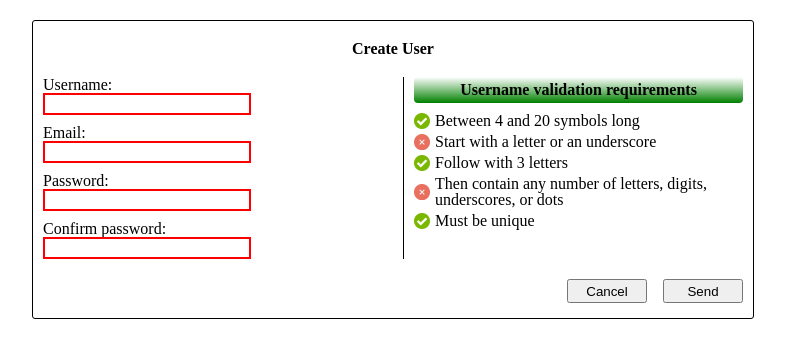
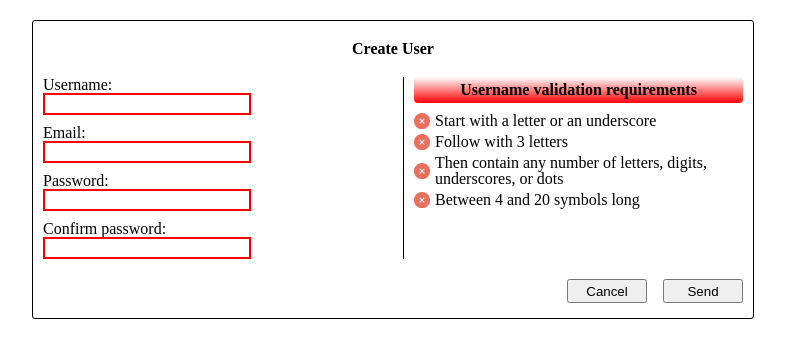
Before and after one commit to jsergei/vjs-create-user, a website built with webpack: page src/index.html in a window 1280 px wide. Shown: the whole page, without its empty margins (247-1032 px from the left). Built offline with nearby package versions, Linux system fonts and the light colour scheme.

Commit message:
implement custom validation rule for username

```diff
--- a/src/index.html
+++ b/src/index.html
@@ -38,28 +38,7 @@
                     <section class="validation-content__new"></section>
                     <section class="validation-content__username">
                         <header class="validation-content__header">Username validation requirements</header>
-                        <ul>
-                            <li class="val-rule">
-                                <div class="val-rule__mark val-rule__valid-mark"></div>
-                                <div class="val-rule__text">Between 4 and 20 symbols long</div>
-                            </li>
-                            <li class="val-rule">
-                                <div class="val-rule__mark val-rule__invalid-mark"></div>
-                                <div class="val-rule__text">Start with a letter or an underscore</div>
-                            </li>
-                            <li class="val-rule">
-                                <div class="val-rule__mark val-rule__valid-mark"></div>
-                                <div class="val-rule__text">Follow with 3 letters</div>
-                            </li>
-                            <li class="val-rule">
-                                <div class="val-rule__mark val-rule__invalid-mark"></div>
-                                <div class="val-rule__text">Then contain any number of letters, digits, underscores, or dots</div>
-                            </li>
-                            <li class="val-rule">
-                                <div class="val-rule__mark val-rule__valid-mark"></div>
-                                <div class="val-rule__text">Must be unique</div>
-                            </li>
-                        </ul>
+                        <ul id="val-rule-list"></ul>
                     </section>
                 </aside>
             </section>
--- a/src/main.js
+++ b/src/main.js
@@ -1,4 +1,15 @@
+// css
 import '../styles/main.scss';
+
+// icons
 import '../icons/question_mark.png';
 import '../icons/validation-tick-valid.png';
 import '../icons/validation-tick-invalid.png';
+
+import { UsernameValidator } from './validation';
+
+const usernameEl = document.getElementById('username');
+const usernameValContent = document.querySelector('.validation-content__username');
+let usernameValidator = new UsernameValidator(usernameEl, usernameValContent);
+
+usernameValidator.init();
--- /dev/null
+++ b/src/validation.js
@@ -0,0 +1,118 @@
+export class UsernameValidator {
+    constructor(elemRef, valContentRef) {
+        this._elemRef = elemRef;
+        this._valContentRef = valContentRef;
+
+        this.minLength = 4;
+        this.maxLength = 20;
+        this.validRuleClass = 'val-rule__valid-mark';
+        this.invalidRuleClass = 'val-rule__invalid-mark';
+        this.validHeaderClass = 'validation-content__header-valid';
+        this.invalidHeaderClass = 'validation-content__header-invalid';
+
+        this._rules = [];
+        this._valRuleNodeList = null;
+    }
+
+    init() {
+        this._createRules();
+
+        this._valRuleNodeList = this._valContentRef.querySelector('#val-rule-list');
+        this._createRuleNodes();
+        this._updateValidState(this._elemRef.value);
+
+        this._elemRef.addEventListener('input', e => {
+            const value = e.target.value;
+            this._updateValidState(value);
+        });
+    }
+
+    _createRules() {
+        this._rules = [
+            {
+                test: str => /^[a-zA-Z_].*$/.test(str),
+                message: 'Start with a letter or an underscore'
+            },
+            {
+                test: str => /^.(?=[a-zA-Z]{3,}).*$/.test(str),
+                message: 'Follow with 3 letters'
+            },
+            {
+                test: str => /^.{4,4}[a-zA-Z0-9-_\.]*$/.test(str),
+                message: 'Then contain any number of letters, digits, underscores, or dots'
+            },
+            {
+                test: str => str.length >= this.minLength && str.length <= this.maxLength,
+                message: 'Between 4 and 20 symbols long'
+            }
+        ];
+    }
+
+    _createRuleNodes() {
+        // create child rules
+        const liFragment = new DocumentFragment();
+        const value = this._elemRef.value;
+        for (let i = 0; i < this._rules.length; i++) {
+            const valResult = this._rules[i].test(value);
+            const ruleFragment = this._createValRuleFragment(valResult, this._rules[i].message);
+            liFragment.append(ruleFragment);
+        }
+
+        this._valRuleNodeList.innerHTML = '';
+        this._valRuleNodeList.append(liFragment);
+    }
+
+    _createValRuleFragment(isValid, text) {
+        const valMarkClass = isValid ? this.validRuleClass : this.invalidRuleClass;
+        const ruleHtml = `
+            <li class="val-rule">
+                <div class="val-rule__mark ${valMarkClass}"></div>
+                <div class="val-rule__text">${text}</div>
+            </li>`;
+
+        const template = document.createElement('template');
+        template.innerHTML = ruleHtml;
+        return template.content;
+    }
+
+    _updateValidState(inputValue) {
+        const validResults = [];
+        for (let i = 0; i < this._rules.length; i++) {
+            const valResult = this._rules[i].test(inputValue);
+            validResults.push(valResult);
+
+            const valNode = this._valRuleNodeList.children[i];
+            this._updateValRuleNodeState(valNode, valResult);
+        }
+        const isControlValid = validResults.every(r => r);
+        this._updateValHeaderNodeState(isControlValid);
+    }
+
+    _updateValRuleNodeState(ruleNode, isValid) {
+        const markNode = ruleNode.firstElementChild;
+        this._updateNodeValidClass(markNode, isValid, this.validRuleClass, this.invalidRuleClass);
+    }
+
+    _updateValHeaderNodeState(isValid) {
+        const header = this._valContentRef.querySelector('.validation-content__header');
+        this._updateNodeValidClass(header, isValid, this.validHeaderClass, this.invalidHeaderClass);
+    }
+
+    _updateNodeValidClass(nodeRef, isValid, validClassName, invalidClassName) {
+        if (isValid) {
+            if (!nodeRef.classList.contains(validClassName)) {
+                nodeRef.classList.add(validClassName);
+            }
+            if (nodeRef.classList.contains(invalidClassName)) {
+                nodeRef.classList.remove(invalidClassName);
+            }
+        } else {
+            if (!nodeRef.classList.contains(invalidClassName)) {
+                nodeRef.classList.add(invalidClassName);
+            }
+            if (nodeRef.classList.contains(validClassName)) {
+                nodeRef.classList.remove(validClassName);
+            }
+        }
+    }
+}
--- a/styles/validation-content.scss
+++ b/styles/validation-content.scss
@@ -22,11 +22,18 @@
 
 .validation-content__header {
     font-weight: bold;
-    background: linear-gradient(0deg, green, transparent);
     border-radius: 4px;
     margin-bottom: 10px;
     text-align: center;
     padding: 5px 10px;
+}
+
+.validation-content__header-valid {
+    background: linear-gradient(0deg, green, transparent);
+}
+
+.validation-content__header-invalid {
+    background: linear-gradient(0deg, red, transparent);
 }
 
 .val-rule__mark {
```
Also changed, not shown: src/utils.js (deleted).
